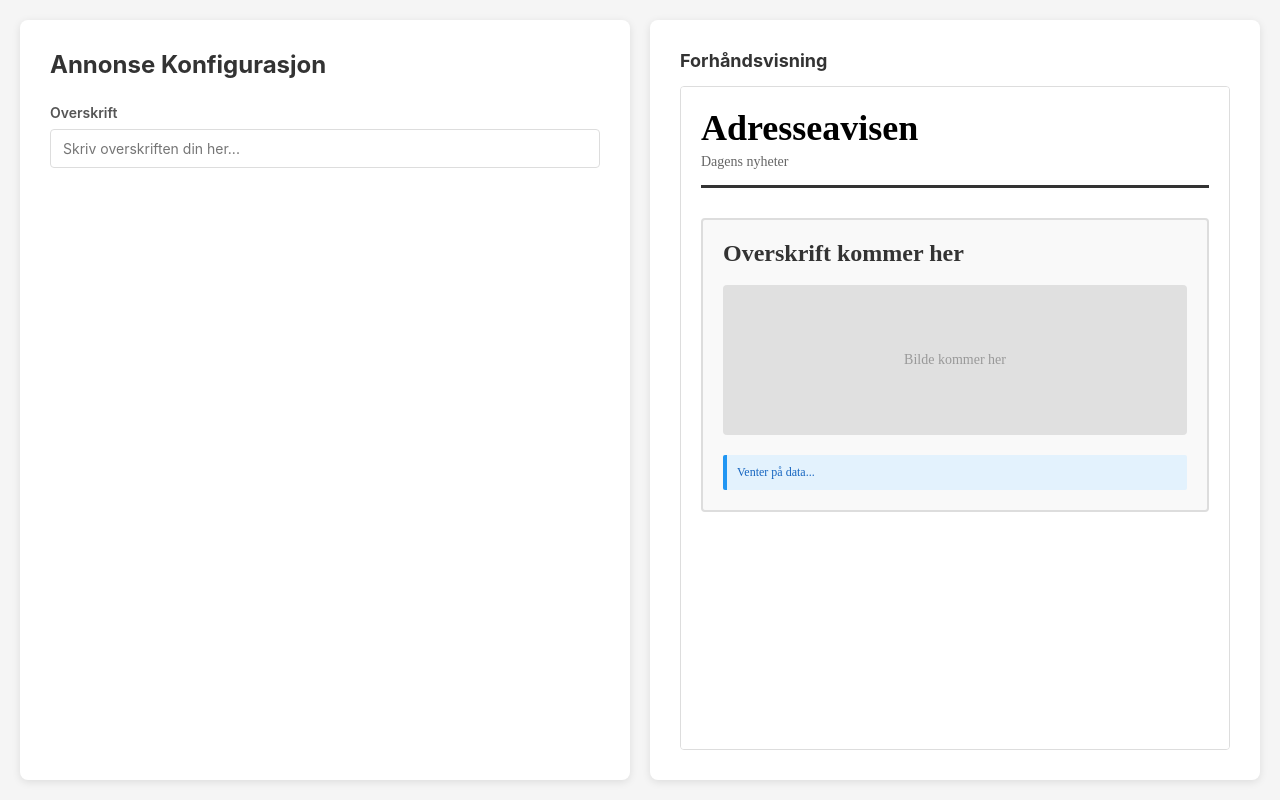
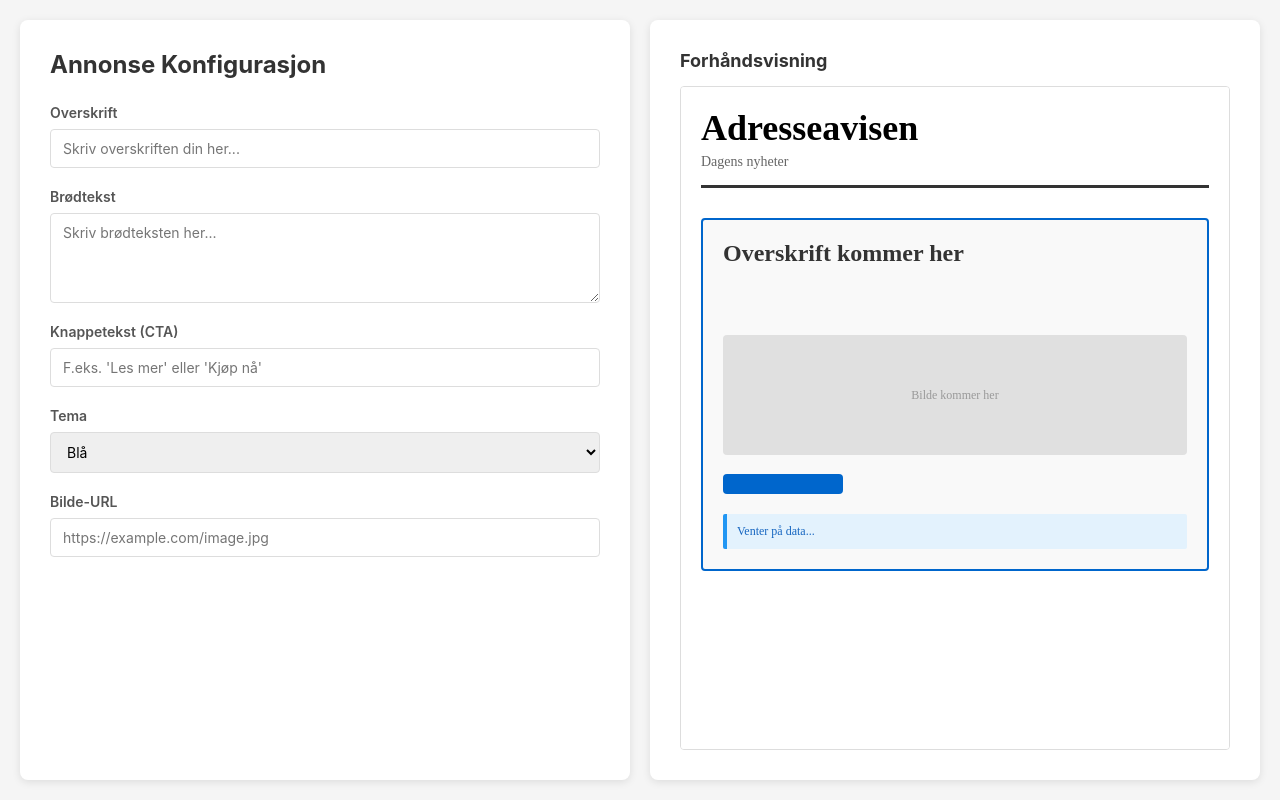
Before and after one commit to git-solt/AddPreviewerControlPanel, a React (Vite) app: page / in a window 1280 px wide. Built offline with nearby package versions, Linux system fonts and the light colour scheme; the HTML template or start-up script is replaced by a standard one.

Commit message:
Dashboard fully configurable. Both the config area and the preview area moved into their own components

```diff
--- a/public/preview.html
+++ b/public/preview.html
@@ -46,20 +46,55 @@
       padding: 20px;
       background-color: #f9f9f9;
       margin: 30px 0;
-      min-height: 200px;
+      min-height: auto;
+    }
+
+    .ad-container.theme-blue {
+      border-color: #0066cc;
+    }
+
+    .ad-container.theme-red {
+      border-color: #cc0000;
+    }
+
+    .ad-container.theme-green {
+      border-color: #00aa00;
+    }
+
+    .ad-container.theme-dark {
+      border-color: #333;
+      background-color: #333;
+      color: white;
     }
 
     .ad-heading {
       font-size: 24px;
       font-weight: bold;
       color: #333;
+      margin-bottom: 10px;
+      min-height: 30px;
+    }
+
+    .ad-container.theme-dark .ad-heading {
+      color: white;
+    }
+
+    .ad-body {
+      font-size: 14px;
+      line-height: 1.6;
+      color: #666;
       margin-bottom: 15px;
-      min-height: 30px;
+      min-height: 40px;
+    }
+
+    .ad-container.theme-dark .ad-body {
+      color: #ddd;
     }
 
     .ad-image {
       width: 100%;
-      height: 150px;
+      min-height: 120px;
+      max-height: 300px;
       background-color: #e0e0e0;
       border-radius: 4px;
       margin-bottom: 15px;
@@ -67,7 +102,55 @@
       align-items: center;
       justify-content: center;
       color: #999;
+      font-size: 12px;
+      overflow: hidden;
+    }
+
+    .ad-container.theme-dark .ad-image {
+      background-color: #555;
+    }
+
+    .ad-image img {
+      width: 100%;
+      height: 100%;
+      object-fit: contain;
+    }
+
+    .ad-cta {
+      display: inline-block;
+      padding: 10px 20px;
+      border-radius: 4px;
+      border: none;
+      cursor: pointer;
+      font-weight: 600;
       font-size: 14px;
+      transition: opacity 0.2s;
+      min-width: 120px;
+      text-align: center;
+    }
+
+    .ad-cta:hover {
+      opacity: 0.9;
+    }
+
+    .ad-container.theme-blue .ad-cta {
+      background-color: #0066cc;
+      color: white;
+    }
+
+    .ad-container.theme-red .ad-cta {
+      background-color: #cc0000;
+      color: white;
+    }
+
+    .ad-container.theme-green .ad-cta {
+      background-color: #00aa00;
+      color: white;
+    }
+
+    .ad-container.theme-dark .ad-cta {
+      background-color: white;
+      color: #333;
     }
 
     .status {
@@ -79,6 +162,12 @@
       font-size: 12px;
       color: #1565c0;
     }
+
+    .ad-container.theme-dark .status {
+      background-color: #444;
+      border-left-color: #666;
+      color: #aaa;
+    }
   </style>
 </head>
 <body>
@@ -88,21 +177,46 @@
       <p>Dagens nyheter</p>
     </div>
 
-    <div class="ad-container">
+    <div class="ad-container theme-blue" id="adContainer">
       <div class="ad-heading" id="adHeading">Overskrift kommer her</div>
+      <div class="ad-body" id="adBody"></div>
       <div class="ad-image" id="adImage">Bilde kommer her</div>
+      <button class="ad-cta" id="adCta"></button>
       <div class="status" id="status">Venter på data...</div>
     </div>
   </div>
 
   <script>
     window.addEventListener('message', (event) => {
-      // For Steg 1: bare validere og oppdatere overskriften
       if (event.data?.type === 'AD_CONFIG_UPDATE') {
         const { payload } = event.data;
+        const container = document.getElementById('adContainer');
 
         if (payload.heading !== undefined) {
           document.getElementById('adHeading').textContent = payload.heading || 'Overskrift kommer her';
+        }
+
+        if (payload.body !== undefined) {
+          document.getElementById('adBody').textContent = payload.body;
+        }
+
+        if (payload.ctaText !== undefined) {
+          const ctaBtn = document.getElementById('adCta');
+          ctaBtn.textContent = payload.ctaText || 'Klikk her';
+          ctaBtn.style.display = payload.ctaText ? 'inline-block' : 'none';
+        }
+
+        if (payload.imageUrl !== undefined) {
+          const imgDiv = document.getElementById('adImage');
+          if (payload.imageUrl) {
+            imgDiv.innerHTML = `<img src="${payload.imageUrl}" alt="Ad image">`;
+          } else {
+            imgDiv.textContent = 'Bilde kommer her';
+          }
+        }
+
+        if (payload.theme !== undefined) {
+          container.className = `ad-container theme-${payload.theme}`;
         }
 
         document.getElementById('status').textContent = 'Oppdatert ✓';
--- a/src/App.tsx
+++ b/src/App.tsx
@@ -1,60 +1,23 @@
-import { useState, useEffect, useRef } from 'react'
+import { useState } from 'react'
+import { ConfigForm, type AdConfig } from './components/ConfigForm'
+import { PreviewFrame } from './components/PreviewFrame'
 import './App.css'
 
-interface AdConfig {
-  heading: string
+const DEFAULT_CONFIG: AdConfig = {
+  heading: '',
+  body: '',
+  ctaText: '',
+  theme: 'blue',
+  imageUrl: '',
 }
 
 export default function App() {
-  const [config, setConfig] = useState<AdConfig>({ heading: '' })
-  const iframeRef = useRef<HTMLIFrameElement>(null)
-
-  const handleHeadingChange = (e: React.ChangeEvent<HTMLInputElement>) => {
-    const newConfig = { ...config, heading: e.target.value }
-    setConfig(newConfig)
-    sendToIframe(newConfig)
-  }
-
-  const sendToIframe = (updatedConfig: AdConfig) => {
-    if (iframeRef.current?.contentWindow) {
-      iframeRef.current.contentWindow.postMessage(
-        { type: 'AD_CONFIG_UPDATE', payload: updatedConfig },
-        '*'
-      )
-    }
-  }
-
-  useEffect(() => {
-    if (iframeRef.current) {
-      sendToIframe(config)
-    }
-  }, [])
+  const [config, setConfig] = useState<AdConfig>(DEFAULT_CONFIG)
 
   return (
     <div className="dashboard">
-      <div className="config-panel">
-        <h1>Annonse Konfigurasjon</h1>
-        <div className="form-group">
-          <label htmlFor="heading">Overskrift</label>
-          <input
-            id="heading"
-            type="text"
-            placeholder="Skriv overskriften din her..."
-            value={config.heading}
-            onChange={handleHeadingChange}
-          />
-        </div>
-      </div>
-
-      <div className="preview-panel">
-        <h2>Forhåndsvisning</h2>
-        <iframe
-          ref={iframeRef}
-          src="/preview.html"
-          title="Ad Preview"
-          className="preview-frame"
-        />
-      </div>
+      <ConfigForm config={config} onChange={setConfig} />
+      <PreviewFrame config={config} />
     </div>
   )
 }
--- /dev/null
+++ b/src/components/ConfigForm.tsx
@@ -0,0 +1,85 @@
+import React from 'react'
+
+export interface AdConfig {
+  heading: string
+  body: string
+  ctaText: string
+  theme: 'blue' | 'red' | 'green' | 'dark'
+  imageUrl: string
+}
+
+interface ConfigFormProps {
+  config: AdConfig
+  onChange: (config: AdConfig) => void
+}
+
+export function ConfigForm({ config, onChange }: ConfigFormProps) {
+  const handleChange = (field: keyof AdConfig, value: string) => {
+    const updated = { ...config, [field]: value }
+    onChange(updated)
+  }
+
+  return (
+    <div className="config-panel">
+      <h1>Annonse Konfigurasjon</h1>
+
+      <div className="form-group">
+        <label htmlFor="heading">Overskrift</label>
+        <input
+          id="heading"
+          type="text"
+          placeholder="Skriv overskriften din her..."
+          value={config.heading}
+          onChange={(e) => handleChange('heading', e.target.value)}
+        />
+      </div>
+
+      <div className="form-group">
+        <label htmlFor="body">Brødtekst</label>
+        <textarea
+          id="body"
+          placeholder="Skriv brødteksten her..."
+          value={config.body}
+          onChange={(e) => handleChange('body', e.target.value)}
+          rows={4}
+        />
+      </div>
+
+      <div className="form-group">
+        <label htmlFor="ctaText">Knappetekst (CTA)</label>
+        <input
+          id="ctaText"
+          type="text"
+          placeholder="F.eks. 'Les mer' eller 'Kjøp nå'"
+          value={config.ctaText}
+          onChange={(e) => handleChange('ctaText', e.target.value)}
+        />
+      </div>
+
+      <div className="form-group">
+        <label htmlFor="theme">Tema</label>
+        <select
+          id="theme"
+          value={config.theme}
+          onChange={(e) => handleChange('theme', e.target.value)}
+        >
+          <option value="blue">Blå</option>
+          <option value="red">Rød</option>
+          <option value="green">Grønn</option>
+          <option value="dark">Mørk</option>
+        </select>
+      </div>
+
+      <div className="form-group">
+        <label htmlFor="imageUrl">Bilde-URL</label>
+        <input
+          id="imageUrl"
+          type="url"
+          placeholder="https://example.com/image.jpg"
+          value={config.imageUrl}
+          onChange={(e) => handleChange('imageUrl', e.target.value)}
+        />
+      </div>
+    </div>
+  )
+}
--- /dev/null
+++ b/src/components/PreviewFrame.tsx
@@ -0,0 +1,31 @@
+import { useEffect, useRef } from 'react'
+import { AdConfig } from './ConfigForm'
+
+interface PreviewFrameProps {
+  config: AdConfig
+}
+
+export function PreviewFrame({ config }: PreviewFrameProps) {
+  const iframeRef = useRef<HTMLIFrameElement>(null)
+
+  useEffect(() => {
+    if (iframeRef.current?.contentWindow) {
+      iframeRef.current.contentWindow.postMessage(
+        { type: 'AD_CONFIG_UPDATE', payload: config },
+        '*'
+      )
+    }
+  }, [config])
+
+  return (
+    <div className="preview-panel">
+      <h2>Forhåndsvisning</h2>
+      <iframe
+        ref={iframeRef}
+        src="/preview.html"
+        title="Ad Preview"
+        className="preview-frame"
+      />
+    </div>
+  )
+}
```
